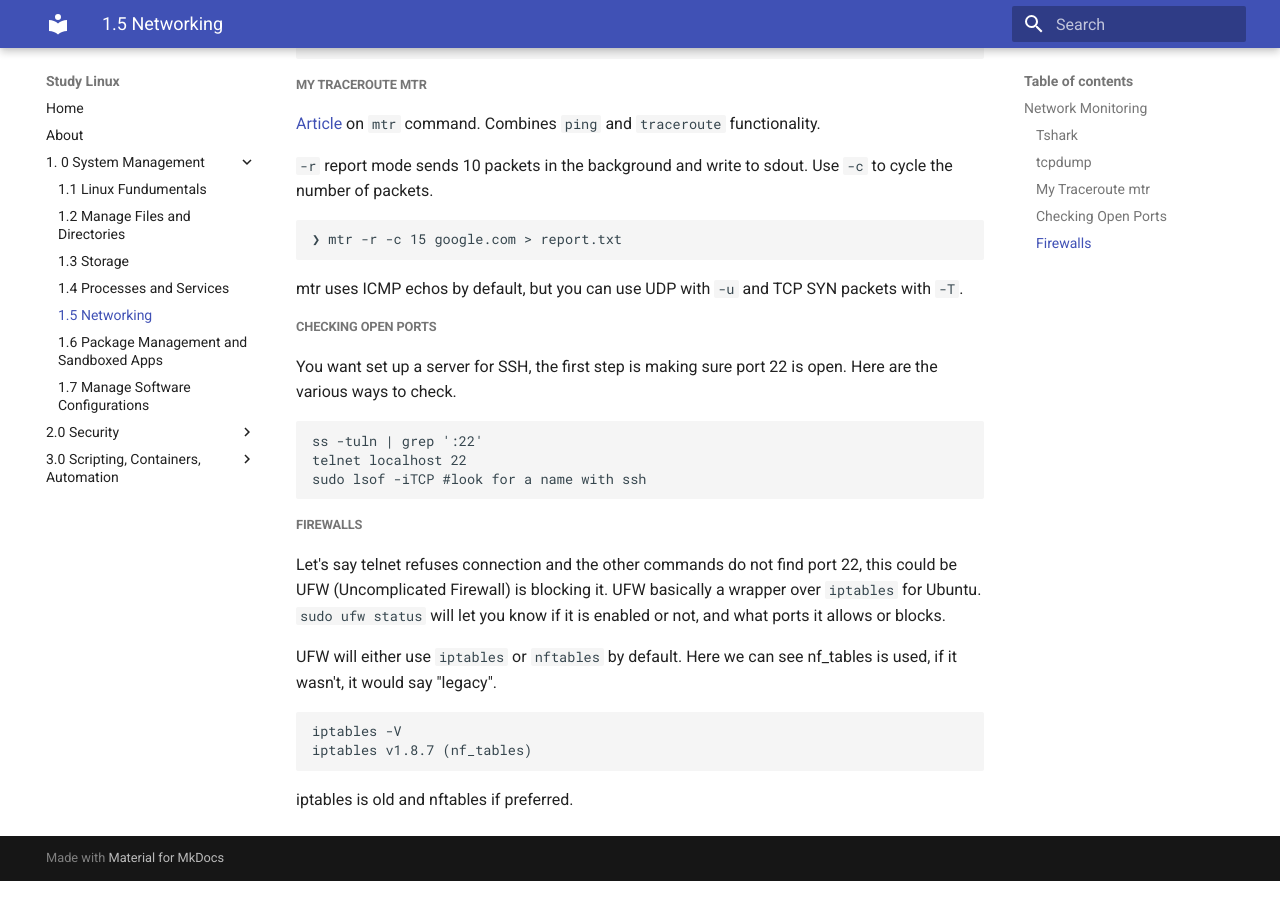
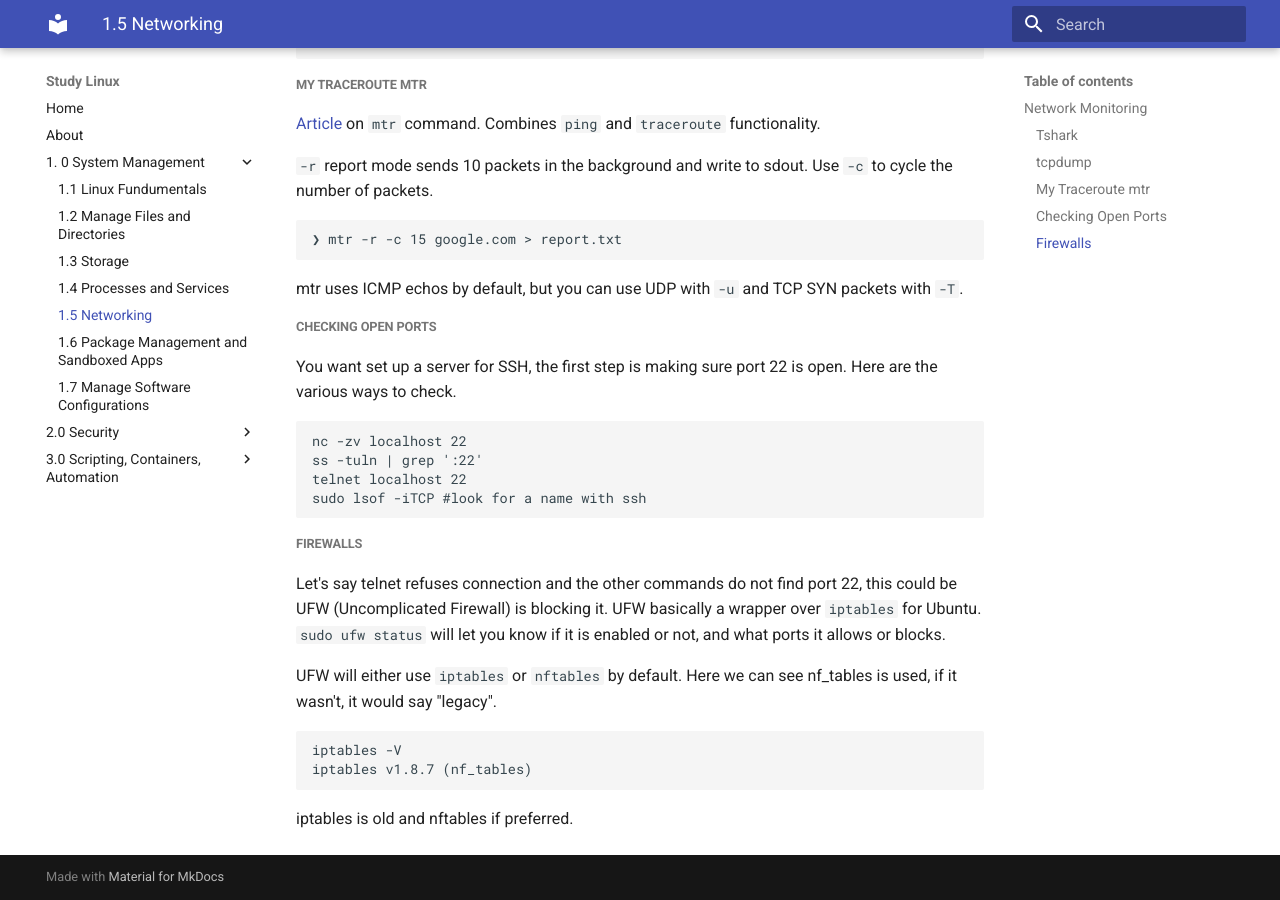
Before and after one commit to Joe-Bulfer/studylinux, an MkDocs documentation site: the page built from docs/1. 0 System Management/1.5 Networking.md, in a window 1280 px wide and 900 px high, scrolled down 1201 px. Built offline with MkDocs 1.6.1 and Material for MkDocs 9.7.7, drawn with Linux system fonts in a browser that asks for light colours.

Commit message:
Update 1.5 Networking.md

````diff
--- a/docs/1. 0 System Management/1.5 Networking.md
+++ b/docs/1. 0 System Management/1.5 Networking.md
@@ -65,6 +65,7 @@ mtr uses ICMP echos by default, but you can use UDP with `-u` and TCP SYN packet
 ##### Checking Open Ports
 You want set up a server for SSH, the first step is making sure port 22 is open. Here are the various ways to check.
 ```
+nc -zv localhost 22
 ss -tuln | grep ':22'
 telnet localhost 22
 sudo lsof -iTCP #look for a name with ssh
````
